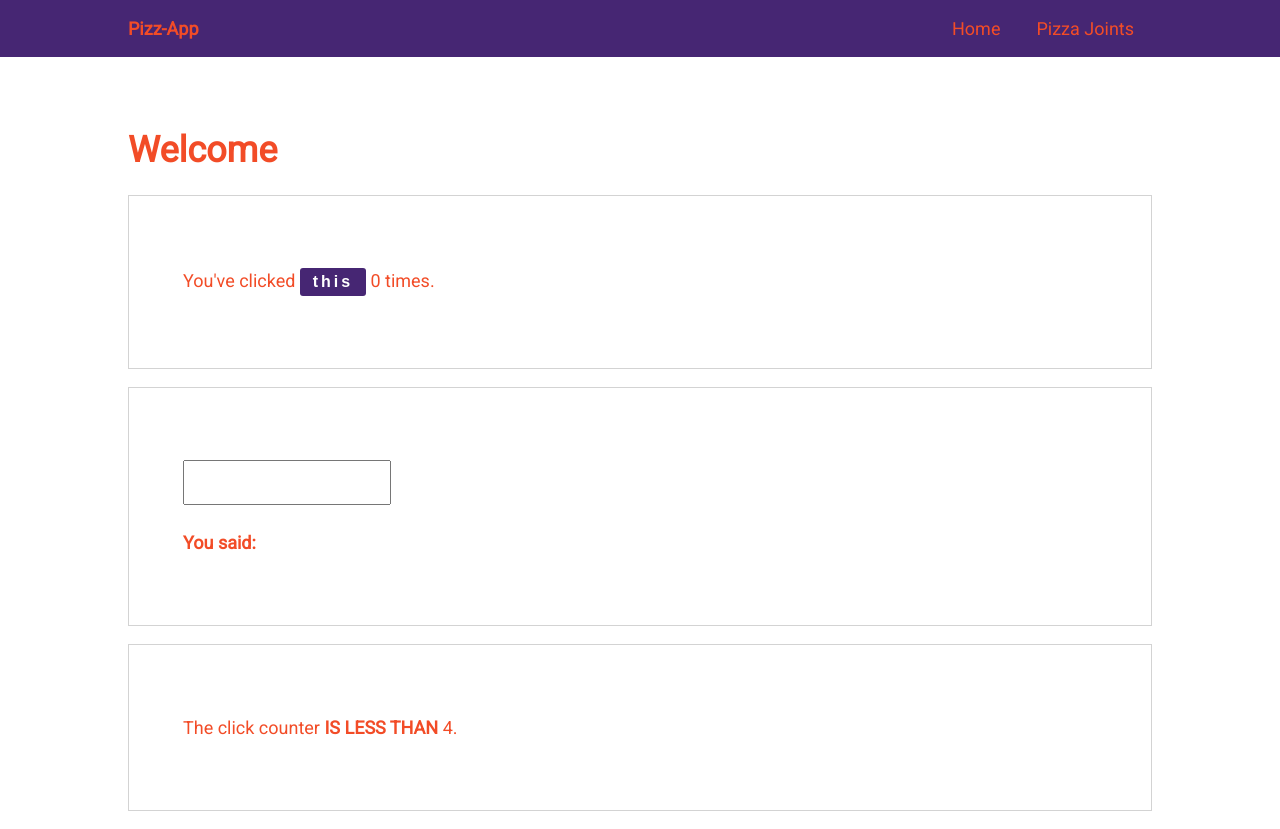
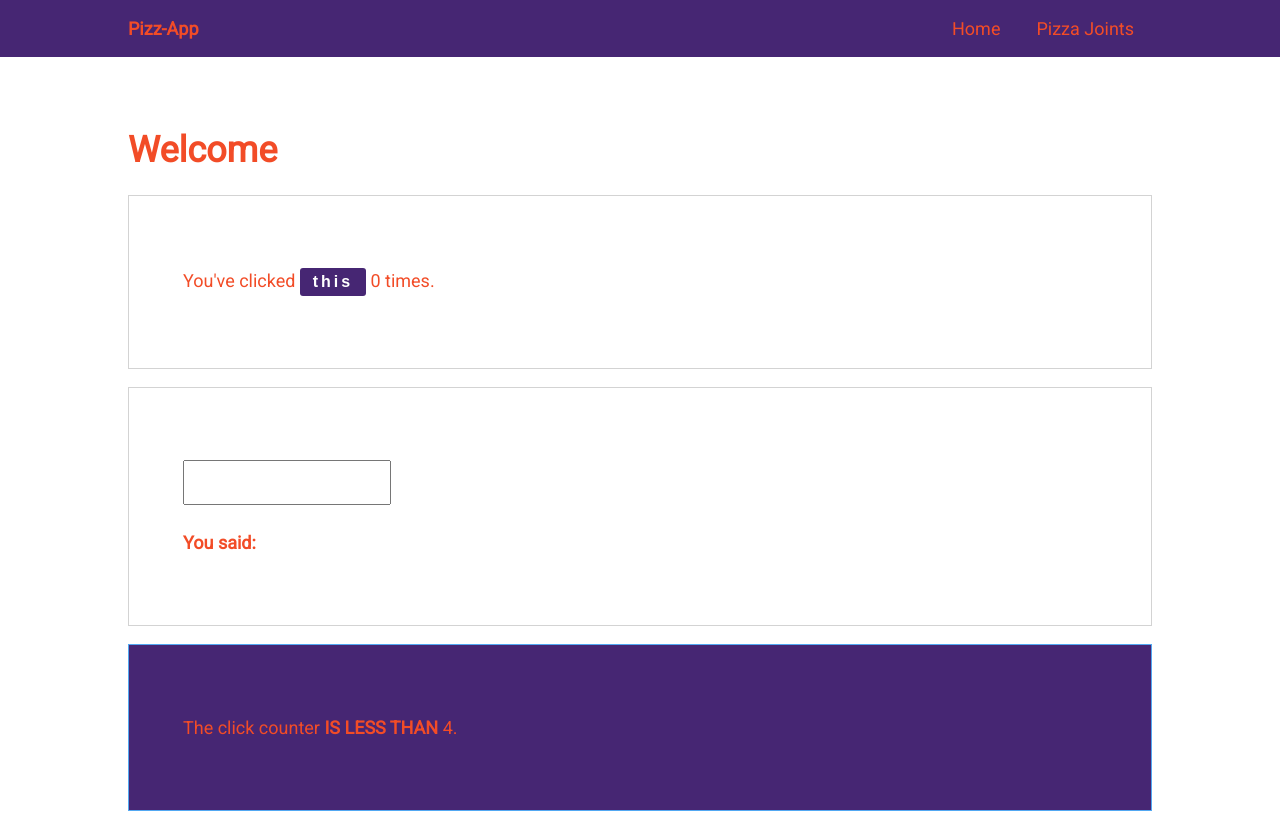
Before and after one commit to unsubstantiated-Script/dc-ang-sandbox, an Angular app: page / in a window 1280 px wide. Built offline with nearby package versions, Linux system fonts and the light colour scheme.

Commit message:
using a method tied into an object of styles

```diff
--- a/src/app/home/home.component.html
+++ b/src/app/home/home.component.html
@@ -16,7 +16,7 @@
   </p>
 </div>
 
-<div class="play-container" [class.active]="clickCounter > 4">
+<div class="play-container" [ngClass]="setClasses()">
   <ng-template [ngIf]="clickCounter > 4" [ngIfElse]="none">
     <p>The click counter <strong>IS GREATER THAN</strong> 4.</p>
   </ng-template>
--- a/src/app/home/home.component.scss
+++ b/src/app/home/home.component.scss
@@ -38,3 +38,8 @@
     background-color: #52A8F2;
     border: 1px solid #F24C27;
 }
+
+.inactive {
+    background-color: $primary;
+    border: 1px solid #52A8F2;
+}
--- a/src/app/home/home.component.ts
+++ b/src/app/home/home.component.ts
@@ -16,4 +16,12 @@
   countClick() {
     this.clickCounter += 1;
   }
+
+  setClasses() {
+    let myClasses = {
+      active: this.clickCounter > 4,
+      inactive: this.clickCounter <= 4,
+    };
+    return myClasses;
+  }
 }
```
